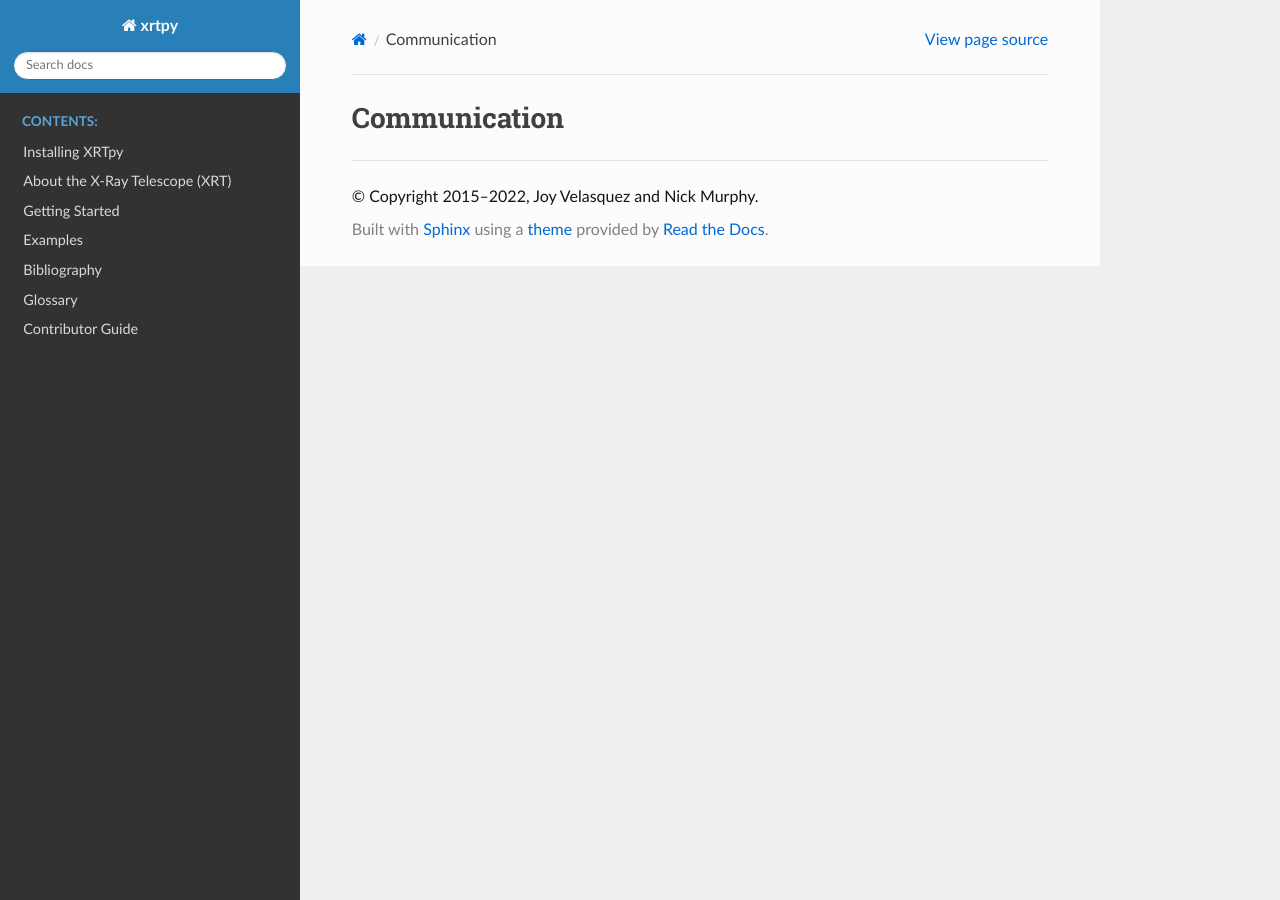
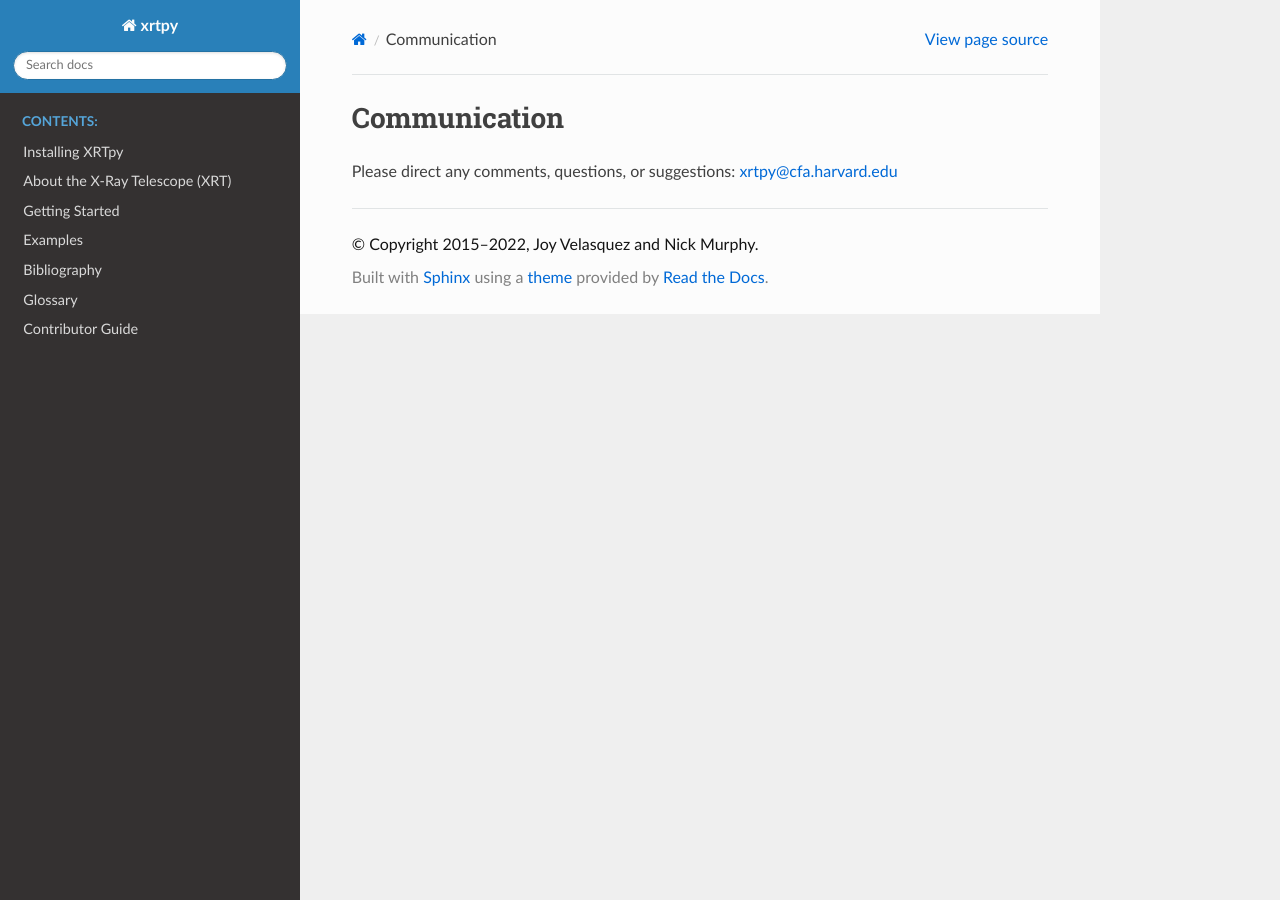
Before and after one commit to HinodeXRT/xrtpy, a Sphinx documentation site: the page built from docs/feedback_communication.rst, in a window 1280 px wide. Built offline with Sphinx 7.4.7 and the Read the Docs theme 2.0.0, drawn with Linux system fonts in a browser that asks for light colours.

Commit message:
Adding email address of contact.

```diff
--- a/docs/feedback_communication.rst
+++ b/docs/feedback_communication.rst
@@ -5,3 +5,5 @@
 *************
 Communication
 *************
+
+Please direct any comments, questions, or suggestions: xrtpy@cfa.harvard.edu
```
